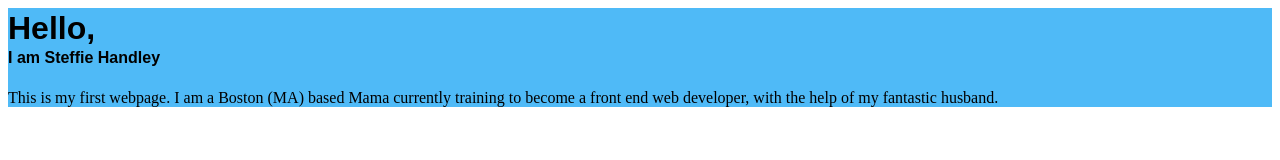
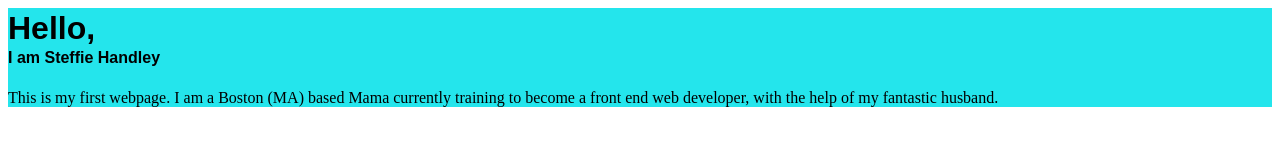
Before and after one commit to steffiehandley/steffiehandley.com, a plain HTML site: page index.html in a window 1280 px wide. Drawn offline with Linux system fonts and the light colour scheme.

Commit message:
fun fun fun

```diff
--- a/index.html
+++ b/index.html
@@ -11,7 +11,7 @@
         }
 
         div {
-            background-color: #4ab8f7f7
+            background-color: #1de5ecf7
         }
         </style>
     </head>
```
